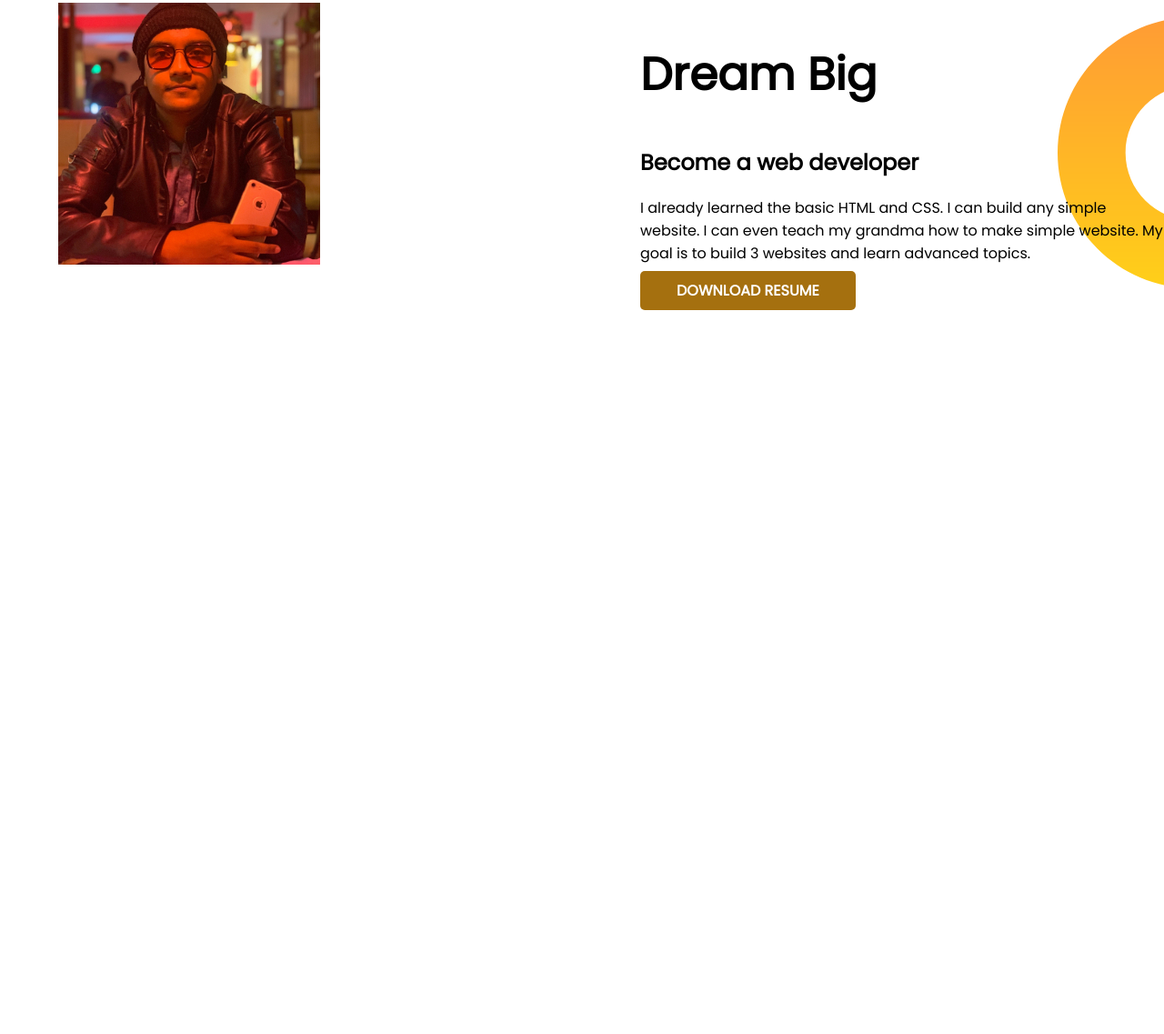
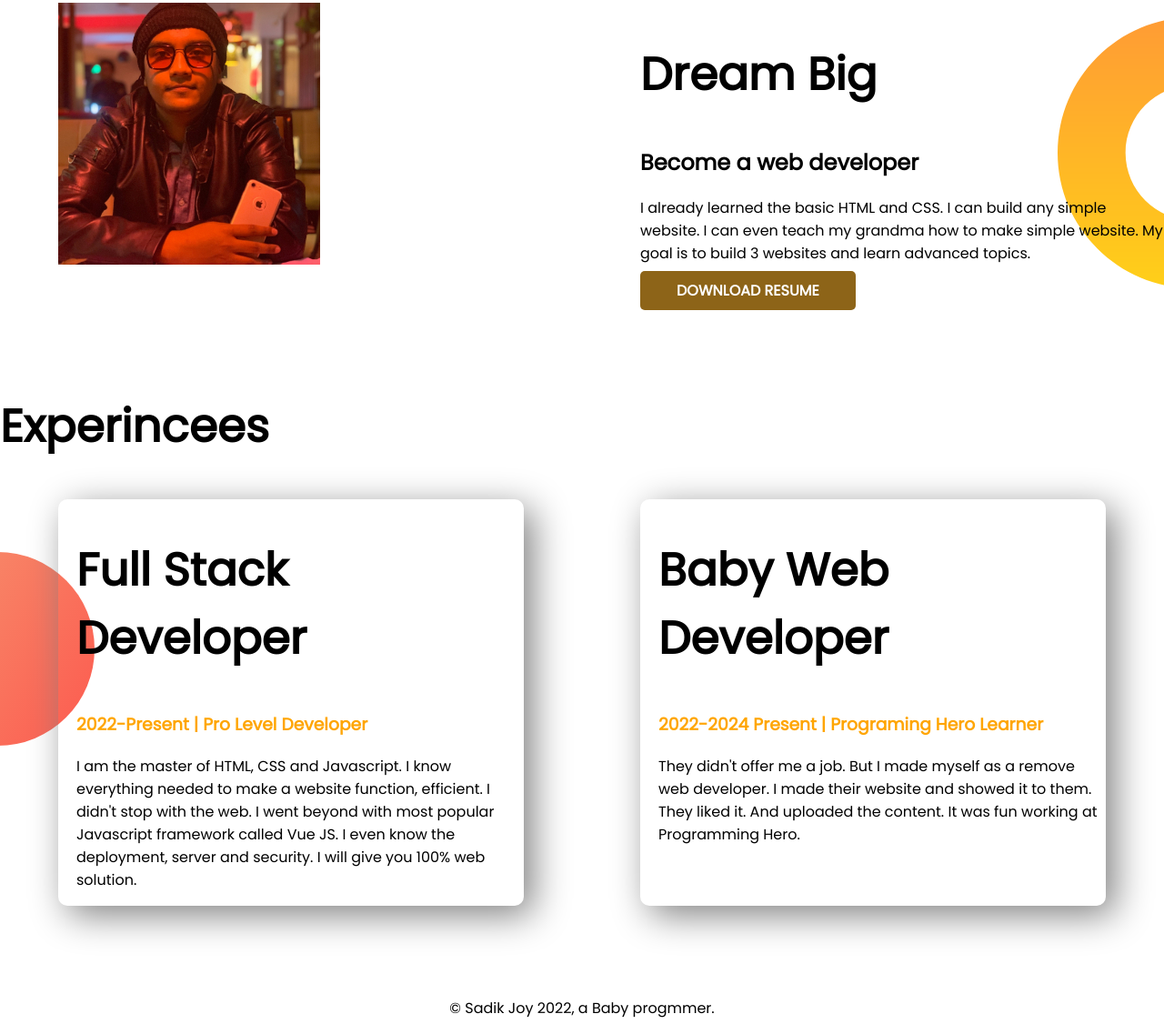
Before and after one commit to sadik0011/developer-portfolio, a plain HTML site: page index.html in a window 1280 px wide. Shown: the part 542-1679 px from the top of the page at 91% size. Before the commit the page ends 974 px from the top, so only its background shows below. Drawn offline with Linux system fonts and the light colour scheme.

Commit message:
footer added

```diff
--- a/index.html
+++ b/index.html
@@ -13,7 +13,7 @@
 </head>
 
 <body>
-    <section class="top-banner">
+    <section class="top-banner flexible-container">
         <div class="half-width">
             <h1>Welcome To</h1>
             <h1> <span class="sadik">Sadik Joy </span> World</h1>
@@ -26,7 +26,7 @@
         <div class="half-width"><img src="showOff/joy.jpg" alt="">
         </div>
     </section>
-    <section class="dream-big">
+    <section class="dream-big flexible-container">
         <div class="half-width"><img src="showOff/sadik.jpg" alt="">
         </div>
         <div class="half-width">
@@ -37,10 +37,32 @@
                 make simple website. My goal is to build 3 websites and learn advanced topics.</p>
             <a class="link-button" target="_blank" href="">DOWNLOAD RESUME</a>
         </div>
-
+    </section>
+    <section class="experince-area">
+        <h1>Experincees</h1>
+        <div class=" flexible-container">
+            <div id="full-stack-ex" class="experince-item">
+                <h1>Full Stack Developer</h1>
+                <h3 class="sadik">2022-Present | Pro Level Developer</h3>
+                <p>I am the master of HTML, CSS and Javascript. I know everything needed to make a website function,
+                    efficient. I didn't stop with the web. I went beyond with most popular Javascript framework called
+                    Vue
+                    JS. I even know the deployment, server and security. I will give you 100% web solution.</p>
+            </div>
+            <div id="" class="experince-item">
+                <h1> Baby Web Developer </h1>
+                <h3 class="sadik">2022-2024 Present | Programing Hero Learner</h3>
+                <p>They didn't offer me a job. But I made myself as a remove web developer. I made their website and
+                    showed
+                    it to them. They liked it. And uploaded the content. It was fun working at Programming Hero.</p>
+            </div>
+        </div>
 
 
     </section>
 </body>
+<footer>
+    <p>© Sadik Joy 2022, a Baby progmmer.</p>
+</footer>
 
 </html>
--- a/style.css
+++ b/style.css
@@ -8,7 +8,7 @@ h1{
 .sadik{
     color: orange;
 }
-section{
+.flexible-container{
     display: flex;
     margin-bottom: 100px;
 }
@@ -21,7 +21,7 @@ section{
 }
 .link-button{
     text-decoration: none;
-    background-color: rgb(165, 112, 15);
+    background-color: rgb(141, 100, 24);
     padding: 10px 40px;
     border-radius: 5px ;
     font-weight: 700;
@@ -36,3 +36,19 @@ section{
     background-repeat: no-repeat;
     background-position: right;
 }
+.experince-area{
+    background-image:url(images/exp-bg.png) ;
+    background-repeat: no-repeat;
+    background-position: left;
+}
+.experince-item{
+    width: 40%;
+    margin-left: 5%;
+    margin-right: 5%;
+    padding-left: 20px;
+    border-radius: 10px;
+    box-shadow: 10px 10px 40px gray;
+}
+footer p{
+    text-align: center;
+}
```
